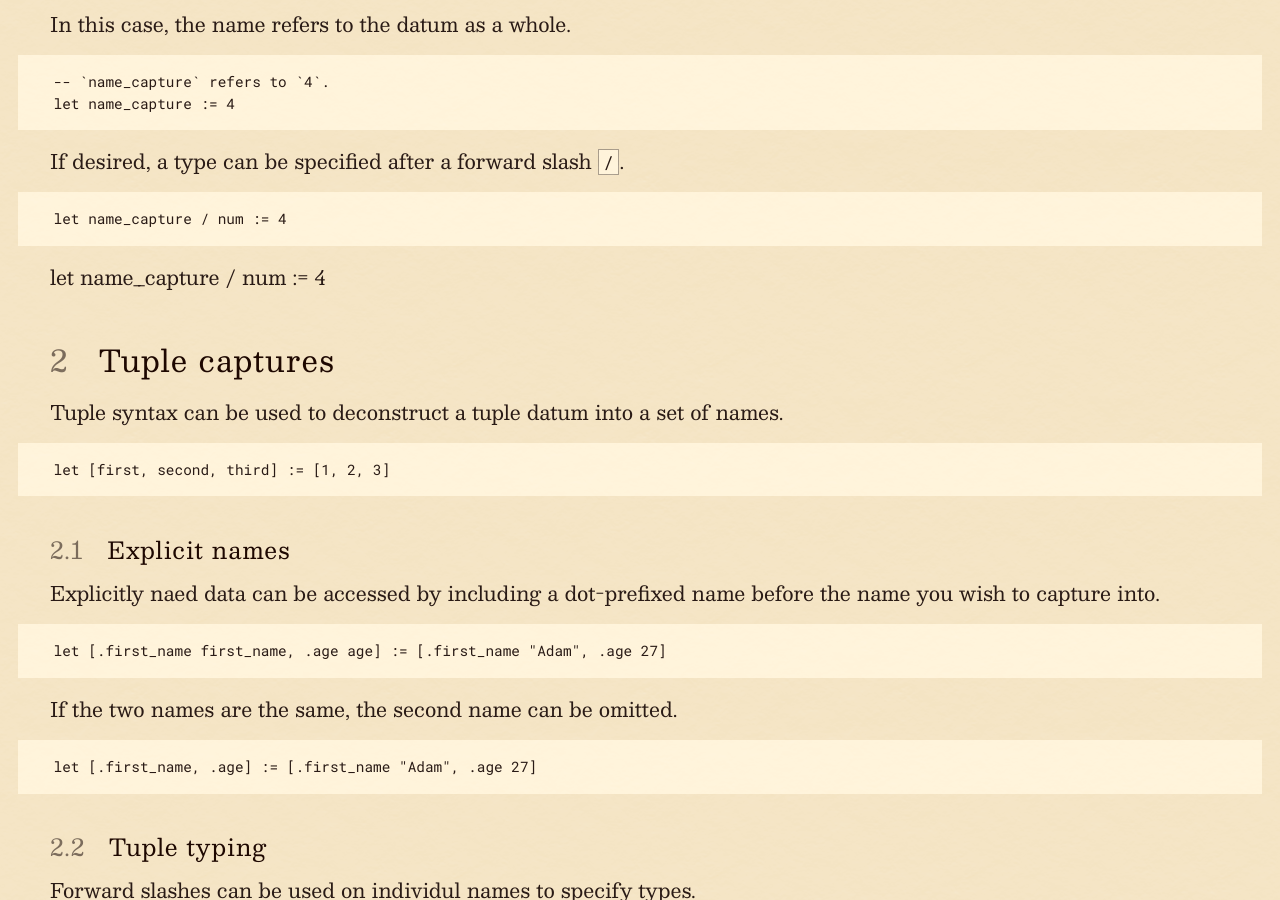
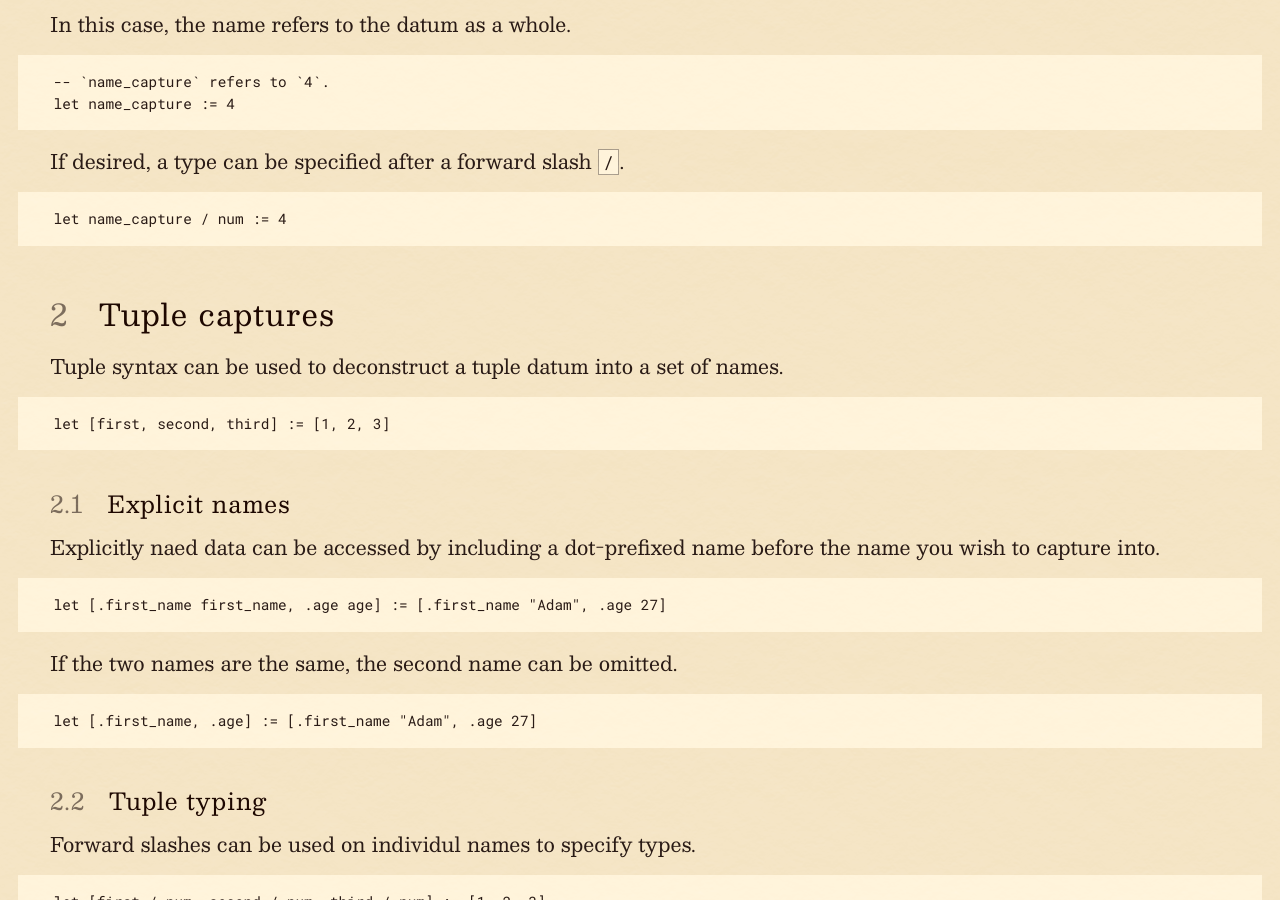
Before and after one commit to dphfox/wolf, a Jekyll site: the page built from docs/00-design/09-captures.md, in a window 1280 px wide and 900 px high, scrolled down 522 px. Built offline with Jekyll 4.4.1, drawn with Linux system fonts in a browser that asks for light colours.

Commit message:
Fix captures page

````diff
--- a/docs/00-design/09-captures.md
+++ b/docs/00-design/09-captures.md
@@ -23,8 +23,6 @@ If desired, a type can be specified after a forward slash `/`.
 ```
 let name_capture / num := 4
 ```
-
-let name_capture / num := 4
 
 ## Tuple captures
 
````
